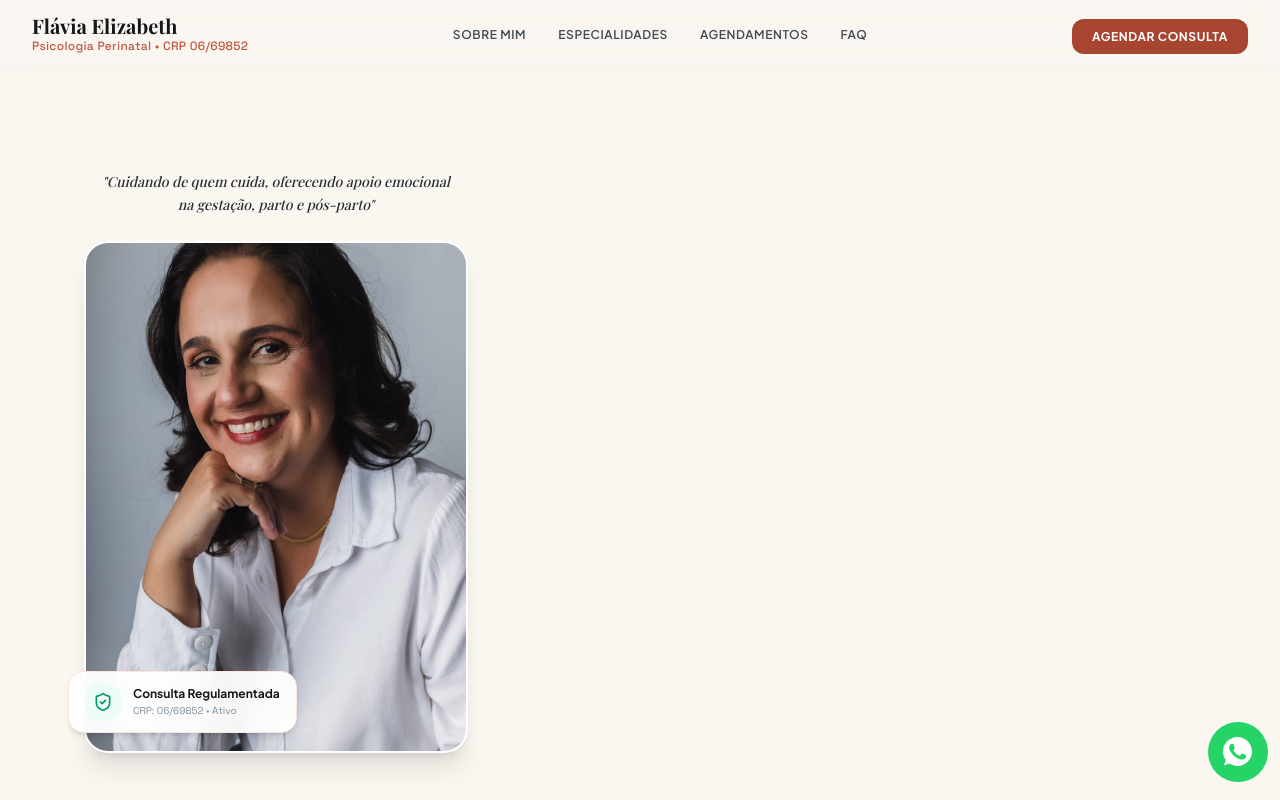
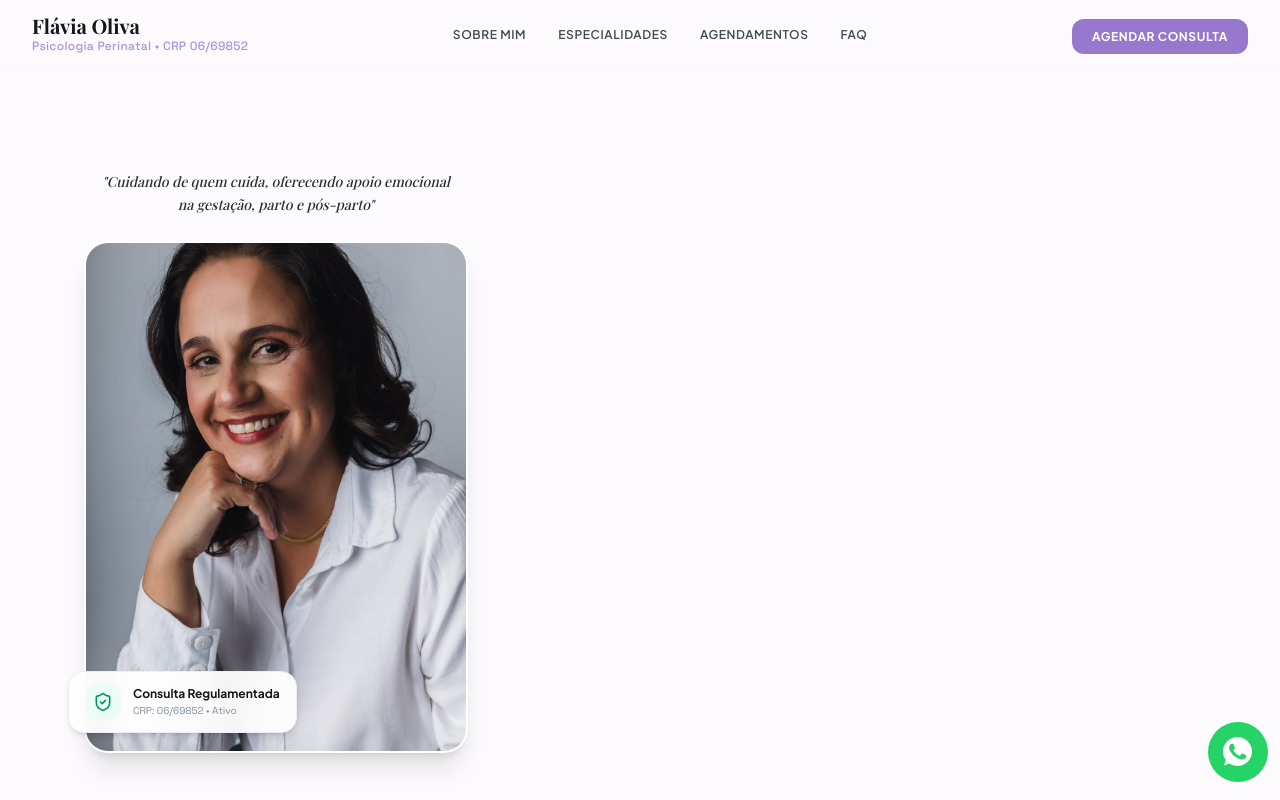
Before and after one commit to eurodev777/stk-react-flavia, a React (Vite) app: page / in a window 1280 px wide. Shown: the top 800 px of the page. Built offline with nearby package versions, Linux system fonts and the light colour scheme; a web font is replaced by a local one.

Commit message:
🎨 style: identidade

```diff
--- a/index.html
+++ b/index.html
@@ -3,7 +3,7 @@
   <head>
     <meta charset="UTF-8" />
     <meta name="viewport" content="width=device-width, initial-scale=1.0" />
-    <title>Flávia Elizabeth Oliva de Morais - Psicóloga Perinatal</title>
+    <title>Flávia Oliva - Psicóloga Perinatal</title>
   </head>
   <body>
     <div id="root"></div>
--- a/src/App.tsx
+++ b/src/App.tsx
@@ -23,6 +23,7 @@ import BookingCalendar from "./components/BookingCalendar";
 import FAQ from "./components/FAQ";
 import FloatWhatsapp from "./components/FloatWhatsapp";
 import EPDSTest from "./components/EPDSTest";
+import local from "./assets/local.jpeg"
 
 export default function App() {
   const [isMobileMenuOpen, setIsMobileMenuOpen] = useState(false);
@@ -43,7 +44,7 @@ export default function App() {
           {/* Brand Logo and Title */}
           <a href="#" className="flex flex-col text-left group">
             <h1 className="font-serif text-lg md:text-xl font-bold text-charcoal-900 leading-none group-hover:text-coral-700 transition-colors">
-              Flávia Elizabeth
+              Flávia Oliva
             </h1>
             <span className="text-[10px] md:text-xs font-mono font-medium tracking-wide text-coral-600 mt-0.5">
               Psicologia Perinatal • CRP 06/69852
@@ -346,10 +347,9 @@ export default function App() {
                       2. Prevenção e Triagem Ativas (Pré-Natal Psicológico)
                     </h4>
                     <p className="text-xs text-charcoal-600 leading-relaxed">
-                      Planejamentos de puerpério específicos estruturados de
-                      acordo com o padrão científico mais avançado do país,
-                      reduzindo significativamente as chances de transtornos
-                      psicológicos pós-parto.
+                      Atendimento presencial no Espaço Terapêutico UNOA,
+                      localizado no Jardim Vera Cruz em Sorocaba/SP Ambiente
+                      acolhedor e aconchegante.
                     </p>
                   </div>
 
@@ -375,6 +375,10 @@ export default function App() {
               </div>
             </div>
           </div>
+        </section>
+
+        <section className="w-full lg:h-[160vh] h-[80vh] flex items-center justify-center">
+          <img src={local} className="lg:w-1/2 h-full" />
         </section>
 
         {/* EMBRACING SLOGAN BANNER */}
@@ -536,7 +540,7 @@ export default function App() {
             <div className="space-y-4">
               <div className="space-y-1">
                 <span className="font-serif text-base font-bold text-white block">
-                  Flávia Elizabeth Oliva de Morais
+                  Flávia Oliva
                 </span>
                 <span className="text-coral-500 font-mono text-xs block font-bold">
                   Psicóloga Perinatal • CRP: 06/69852
@@ -651,8 +655,8 @@ export default function App() {
                 Conduta Ética
               </h4>
               <p className="text-charcoal-400 leading-relaxed text-xs">
-                A prática psicológica de Flávia Elizabeth atende integralmente
-                ao Código de Ética Profissional do Psicólogo estabelecido pelo
+                A prática psicológica de Flávia Oliva atende integralmente ao
+                Código de Ética Profissional do Psicólogo estabelecido pelo
                 Conselho Federal de Psicologia (CFP). No Brasil, todo psicólogo
                 atuante necessita de registro ativo de CRP no conselho regional
                 correspondente.
@@ -686,7 +690,12 @@ export default function App() {
               Todos os direitos reservados.
             </p>
             <div className="flex gap-4">
-              <span>Desenvolvido por <a href="sohtink.com.br" target="_blank">Sothink Mkt</a></span>
+              <span>
+                Desenvolvido por{" "}
+                <a href="sohtink.com.br" target="_blank">
+                  Sothink Mkt
+                </a>
+              </span>
             </div>
           </div>
         </div>
--- a/src/data.ts
+++ b/src/data.ts
@@ -6,7 +6,7 @@ export const therapistInfo = {
   crp: "06/69852",
   slogan: "Cuidando de quem cuida",
   ctaText: "Oferecendo apoio emocional humanizado e especializado na gestação, parto e pós-parto.",
-  aboutText: "Seja bem vindo(a), me chamo Flávia Elizabeth Oliva de Morais. Sou Psicóloga Perinatal (CRP: 06/69852), formada pela UNIP, especializada em \"Psicologia Perinatal e da Parentalidade\", oferecendo acolhimento emocional para mulheres durante a gestação, puerpério e maternidade.",
+  aboutText: "Seja bem vindo(a), me chamo Flávia Elizabeth Oliva de Morais. Sou Psicóloga Perinatal (CRP: 06/69852), Formada pela UNIP há mais de 20 anos, especializada em \"Psicologia Perinatal e da Parentalidade\", oferecendo acolhimento emocional para mulheres durante a gestação, puerpério e maternidade.",
   aboutLong: "A transição para a maternidade envolve não apenas alegrias, mas também intensas transformações biológicas, psicológicas e sociais na vida de uma mulher. Meu trabalho é oferecer suporte especializado, ético e empático, criando um ambiente seguro e acolhedor para que as dores, as transformações da maternidade, medos e angústias sejam compartilhados e transformados em força, saúde mental e vínculos familiares seguros.",
   whatsappNumber: "5515988096168",
   phone: "(15) 98809-6168",
@@ -37,7 +37,7 @@ export const servicesData: ServiceItem[] = [
     id: "transtornos-humor",
     title: "Tratamento de Transtornos de Humor Perinatais",
     shortDescription: "Apoio clínico especializado em ansiedade, depressão e psicose puerperal.",
-    fullDescription: "O puerpério e a gravidez envolvem oscilações hormonais severas e grande sobrecarga mental. Ofereço intervenção psicoterapêutica delicada e baseada em evidências para sintomas e transtornos como a depressão gestacional e pós-parto, transtornos de ansiedade generalizada (TAG), TOC perinatal e psicose puerperal, integrando acolhimento, cuidados médicos e proteção ao bebê.",
+    fullDescription: "O puerpério e a gravidez envolvem oscilações hormonais severas e grande sobrecarga mental. Ofereço intervenção psicoterapêutica delicada e baseada em evidências para sintomas e transtornos como a depressão gestacional e pós-parto, transtornos de ansiedade generalizada (TAG), psicose puerperal, integrando acolhimento e proteção ao bebê.",
     benefits: [
       "Diagnóstico precoce e desmistificação do sofrimento mental materno",
       "Redução da culpa e dos sentimentos de inadequação materna",
@@ -66,9 +66,9 @@ export const servicesData: ServiceItem[] = [
     fullDescription: "A perda de um bebê, seja no início da gestação, no parto ou logo após, gera uma dor profunda que frequentemente é silenciada ou minimizada pela sociedade. O acolhimento no luto perinatal oferece um espaço digno, respeitoso e amoroso para chorar a perda, validar a existência desse filho na história familiar e elaborar o luto de forma saudável.",
     benefits: [
       "Validação social e emocional da parentalidade interrompida",
-      "Prevenção e tratamento do luto complicado ou patológico",
+      "Prevenção e tratamento do luto complicado",
       "Suporte em gestações subsequentes após uma perda perinatal",
-      "Ajuda para os parceiros e rede de apoio processarem a perda juntos"
+      "Ajuda para os parceiros e rede de apoio que vicenciaram"
     ],
     iconName: "HeartCrack"
   },
@@ -89,10 +89,8 @@ export const servicesData: ServiceItem[] = [
     id: "gestacao-risco",
     title: "Manejo de Gestação de Risco",
     shortDescription: "Apoio e contenção emocional na iminência de partos prematuros ou condições clínicas complexas.",
-    fullDescription: "Diagnósticos médicos desafiadores, repouso absoluto prolongado ou risco à saúde da mãe ou do bebê impõem uma carga psicológica altíssima. Esse serviço oferece intervenção de suporte para diminuir o pânico, regular o sistema nervoso, criar resiliência mental e preparar a família para as incertezas de tratamentos intensivos ou partos antecipados.",
+    fullDescription: "Diagnósticos médicos desafiadores, repouso absoluto prolongado ou risco à saúde da mãe ou do bebê impõem uma carga psicológica altíssima. Esse serviço oferece intervenção de suporte para a ansiedade, regular o sistema nervoso, criar resiliência mental e preparar a família para as incertezas de tratamentos intensivos ou partos antecipados.",
     benefits: [
-      "Técnicas de relaxamento mental e regulação de ansiedade severa",
-      "Apoio para lidar com o isolamento do repouso prolongado",
       "Preparação emocional realista para cenários de UTI neonatal",
       "Preservação do bem-estar mental materno com impacto direto na estabilidade gestacional"
     ],
--- a/src/index.css
+++ b/src/index.css
@@ -6,26 +6,30 @@
   --font-sans: "Plus Jakarta Sans", "Inter", system-ui, sans-serif;
   --font-mono: "Space Grotesk", monospace;
 
-  /* Custom safe and warm brand colors for perinatal workspace */
-  --color-cream: #FAF6F0;
+  --color-cream: #fcfafc;
+
   --color-charcoal-900: #15181B;
   --color-charcoal-800: #262D33;
   --color-charcoal-700: #414B54;
   --color-charcoal-600: #5C6A75;
   --color-charcoal-500: #7E909E;
   --color-charcoal-400: #A7B8C4;
-  --color-coral-950: #3E160D;
-  --color-coral-800: #85311F;
-  --color-coral-700: #A84531;
-  --color-coral-600: #C25640;
-  --color-coral-500: #D86F58;
-  --color-coral-400: #E68F7A;
-  --color-coral-300: #F0B0A1;
-  --color-coral-200: #F7D1C8;
-  --color-coral-100: #FCE6E1;
-  --color-coral-50: #FFF5F3;
-  --color-peach-100: #FDEBD4;
-  --color-clay-100: #ECE0D2;
+
+  /* NEW LILAC PALETTE */
+  --color-coral-950: #43305f;
+  --color-coral-900: #684996;
+  --color-coral-800: #7f5eb3;
+  --color-coral-700: #9778cc;
+  --color-coral-600: #ab93d8;
+  --color-coral-500: #beace3;
+  --color-coral-400: #c9b7e6;
+  --color-coral-300: #d8caec;
+  --color-coral-200: #e6dcf3;
+  --color-coral-100: #f1ebf8;
+  --color-coral-50: #f8f5fc;
+
+  --color-peach-100: #f5f0fb;
+  --color-clay-100: #ede4f8;
 }
 
 html {
--- /dev/null
+++ b/tailwind.config.js
@@ -0,0 +1,97 @@
+/** @type {import('tailwindcss').Config} */
+export default {
+  content: [
+    "./index.html",
+    "./src/**/*.{js,ts,jsx,tsx}",
+  ],
+
+  theme: {
+    extend: {
+      colors: {
+        // =========================
+        // PRIMARY BRAND COLORS
+        // =========================
+        coral: {
+          50: "#f8f5fc",
+          100: "#f1ebf8",
+          200: "#e6dcf3",
+          300: "#d8caec",
+          400: "#c9b7e6",
+          500: "#beace3", // principal
+          600: "#ab93d8",
+          700: "#9778cc",
+          800: "#7f5eb3",
+          900: "#684996",
+          950: "#43305f",
+        },
+
+        // =========================
+        // SOFT BACKGROUNDS
+        // =========================
+        cream: "#fcfafc",
+
+        peach: {
+          50: "#faf7fd",
+          100: "#f5f0fb",
+          200: "#ede4f8",
+        },
+
+        // =========================
+        // CHARCOAL TEXT COLORS
+        // =========================
+        charcoal: {
+          50: "#f6f6f7",
+          100: "#e1e1e6",
+          200: "#c4c4cc",
+          300: "#a1a1aa",
+          400: "#71717a",
+          500: "#52525b",
+          600: "#3f3f46",
+          700: "#27272a",
+          750: "#222226",
+          800: "#18181b",
+          850: "#141417",
+          900: "#09090b",
+        },
+
+        // =========================
+        // EXTRA COLORS
+        // =========================
+        slate: {
+          100: "#f1f5f9",
+          150: "#e9eef5",
+          200: "#e2e8f0",
+        },
+
+        emerald: {
+          50: "#ecfdf5",
+          100: "#d1fae5",
+          500: "#10b981",
+          600: "#059669",
+        },
+
+        white: "#ffffff",
+      },
+
+      fontFamily: {
+        serif: ["Cormorant Garamond", "serif"],
+        sans: ["Inter", "sans-serif"],
+        mono: ["JetBrains Mono", "monospace"],
+      },
+
+      boxShadow: {
+        xs: "0 1px 2px rgba(0,0,0,0.04)",
+      },
+
+      scale: {
+        102: "1.02",
+      },
+
+      borderRadius: {
+        "4xl": "2rem",
+      },
+    },
+  },
+
+  plugins: [],
+};
```
Also changed, not shown: package.json (+9 -8 lines), src/assets/local.jpeg (added), 1 other file (tests, documents, lock files or other folders).
